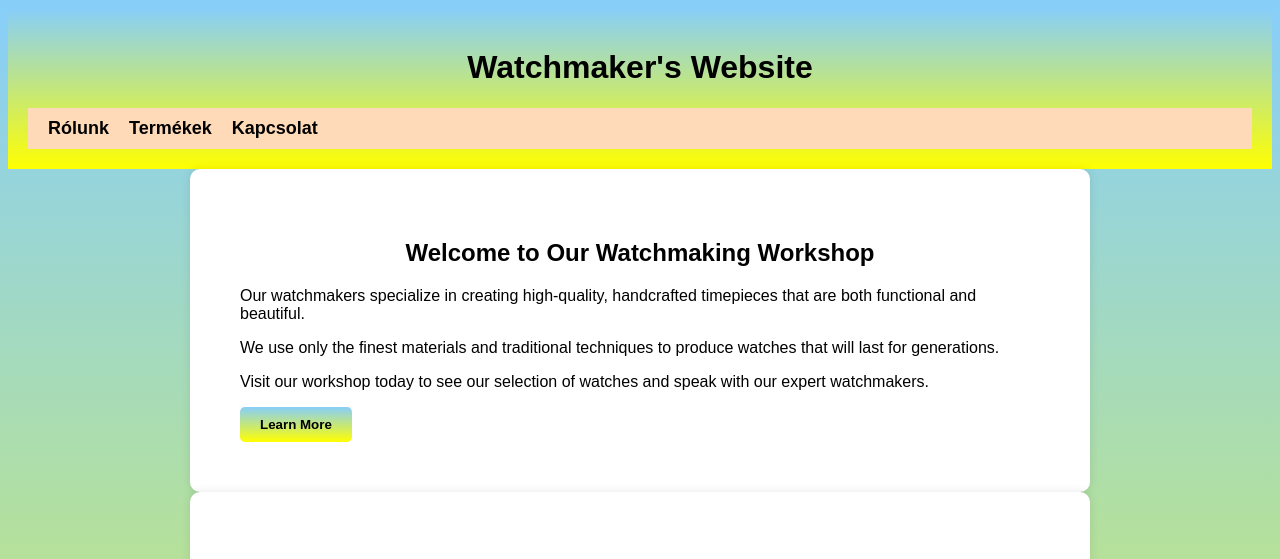
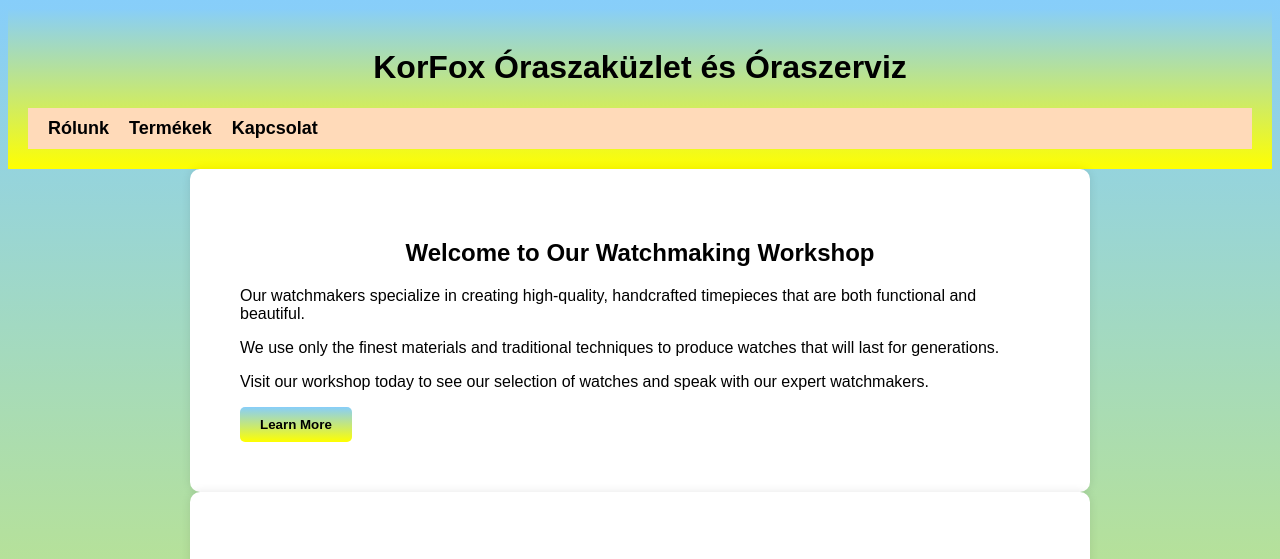
Before and after one commit to adamnagy31/KorFox, a plain HTML site: page index.html in a window 1280 px wide. Shown: the top 559 px of the page. Drawn offline with Linux system fonts and the light colour scheme.

Commit message:
Update index.html

```diff
--- a/index.html
+++ b/index.html
@@ -9,7 +9,7 @@
 
 <body>
 	<header>
-		<h1>Watchmaker's Website</h1>
+		<h1>KorFox Óraszaküzlet és Óraszerviz</h1>
 		<nav>
 			<ul>
 				<li><a href="aboutus.html">Rólunk</a></li>
```
